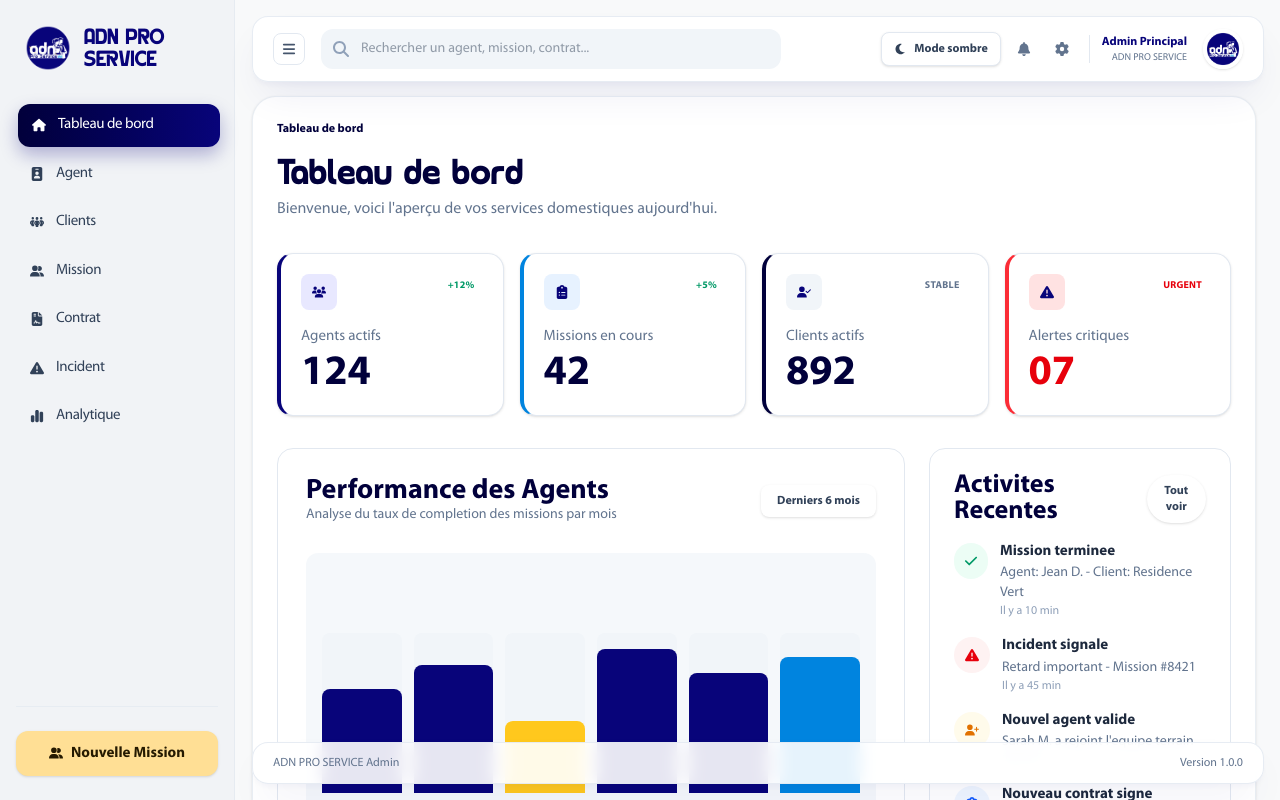
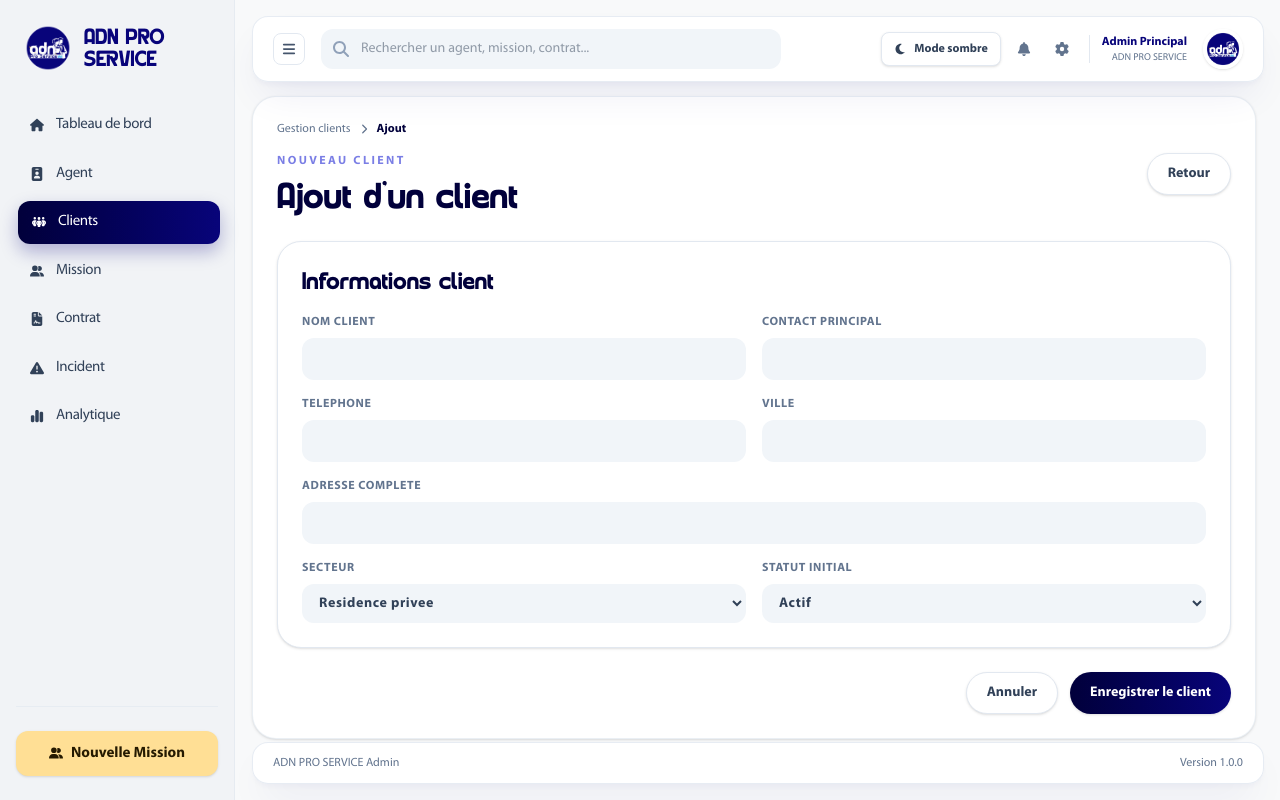
Before and after one commit to exau-umba/adn_webapp, a React (Vite) app: page /client-management/registration in a window 1280 px wide. Before the commit this address led to /dashboard. Shown: the top 800 px of the page. Built offline with nearby package versions, Linux system fonts and the light colour scheme; the HTML template or start-up script is replaced by a standard one.

Commit message:
Add Client Registration functionality: Created ClientRegistrationScreen and ClientRegistrationPage components for new client registration. Updated routing to include registration path and modified ClientsManagementScreen to navigate to the registration page.

```diff
--- /dev/null
+++ b/src/components/screens/ClientRegistrationScreen.jsx
@@ -0,0 +1,71 @@
+import { useNavigate } from "react-router-dom";
+import { AppButton, AppInput, AppSelect } from "../ui";
+
+export function ClientRegistrationScreen() {
+  const navigate = useNavigate();
+
+  return (
+    <section className="space-y-6">
+      <div className="flex flex-wrap items-start justify-between gap-3">
+        <div>
+          <p className="font-myriad text-xs font-bold uppercase tracking-[0.2em] text-[#7a7ee5]">Nouveau client</p>
+          <h2 className="mt-2 font-brand text-4xl text-[#01003b] dark:text-slate-100">Ajout d'un client</h2>
+        </div>
+        <AppButton variant="ghost" onClick={() => navigate("/client-management")}>
+          Retour
+        </AppButton>
+      </div>
+
+      <form className="space-y-6">
+        <section className="rounded-3xl border border-slate-200 bg-white p-6 shadow-sm dark:border-slate-700 dark:bg-slate-900/80">
+          <h3 className="font-brand text-2xl text-[#01003b] dark:text-slate-100">Informations client</h3>
+          <div className="mt-4 grid grid-cols-1 gap-4 md:grid-cols-2">
+            <label className="font-myriad text-xs font-bold uppercase tracking-wider text-slate-500 dark:text-slate-400">
+              Nom client
+              <AppInput className="mt-2" />
+            </label>
+            <label className="font-myriad text-xs font-bold uppercase tracking-wider text-slate-500 dark:text-slate-400">
+              Contact principal
+              <AppInput className="mt-2" />
+            </label>
+            <label className="font-myriad text-xs font-bold uppercase tracking-wider text-slate-500 dark:text-slate-400">
+              Telephone
+              <AppInput className="mt-2" />
+            </label>
+            <label className="font-myriad text-xs font-bold uppercase tracking-wider text-slate-500 dark:text-slate-400">
+              Ville
+              <AppInput className="mt-2" />
+            </label>
+            <label className="font-myriad text-xs font-bold uppercase tracking-wider text-slate-500 dark:text-slate-400 md:col-span-2">
+              Adresse complete
+              <AppInput className="mt-2" />
+            </label>
+            <label className="font-myriad text-xs font-bold uppercase tracking-wider text-slate-500 dark:text-slate-400">
+              Secteur
+              <AppSelect className="mt-2">
+                <option>Residence privee</option>
+                <option>Hotellerie</option>
+                <option>Entreprise</option>
+                <option>Commerce</option>
+              </AppSelect>
+            </label>
+            <label className="font-myriad text-xs font-bold uppercase tracking-wider text-slate-500 dark:text-slate-400">
+              Statut initial
+              <AppSelect className="mt-2">
+                <option>Actif</option>
+                <option>Suspendu</option>
+              </AppSelect>
+            </label>
+          </div>
+        </section>
+
+        <div className="flex justify-end gap-3">
+          <AppButton variant="ghost" onClick={() => navigate("/client-management")}>
+            Annuler
+          </AppButton>
+          <AppButton variant="primary">Enregistrer le client</AppButton>
+        </div>
+      </form>
+    </section>
+  );
+}
--- a/src/components/screens/ClientsManagementScreen.jsx
+++ b/src/components/screens/ClientsManagementScreen.jsx
@@ -17,7 +17,7 @@ export function ClientsManagementScreen() {
             Suivez les informations clients et les missions associees.
           </p>
         </div>
-        <AppButton variant="secondary" size="lg">
+        <AppButton variant="secondary" size="lg" onClick={() => navigate("/client-management/registration")}>
           Nouveau Client
         </AppButton>
       </div>
--- a/src/layout/AdminBreadcrumb.jsx
+++ b/src/layout/AdminBreadcrumb.jsx
@@ -11,7 +11,7 @@ const segmentLabels = {
   settings: "Parametres",
   dashboard: "Tableau de bord",
   management: "Gestion",
-  registration: "Ajout agent",
+  registration: "Ajout",
   evaluation: "Evaluation",
 };
 
--- /dev/null
+++ b/src/modules/clients/pages/ClientRegistrationPage.jsx
@@ -0,0 +1,5 @@
+import { ClientRegistrationScreen } from "../../../components/screens/ClientRegistrationScreen";
+
+export function ClientRegistrationPage() {
+  return <ClientRegistrationScreen />;
+}
--- a/src/modules/clients/routes.jsx
+++ b/src/modules/clients/routes.jsx
@@ -1,9 +1,11 @@
 import { ClientsManagementPage } from "./pages/ClientsManagementPage";
 import { ClientDetailsPage } from "./pages/ClientDetailsPage";
 import { ClientEditPage } from "./pages/ClientEditPage";
+import { ClientRegistrationPage } from "./pages/ClientRegistrationPage";
 
 export const clientsRoutes = [
   { path: "client-management", element: <ClientsManagementPage /> },
+  { path: "client-management/registration", element: <ClientRegistrationPage /> },
   { path: "client-management/detail/:clientId", element: <ClientDetailsPage /> },
   { path: "client-management/detail/:clientId/edit", element: <ClientEditPage /> },
 ];
```
